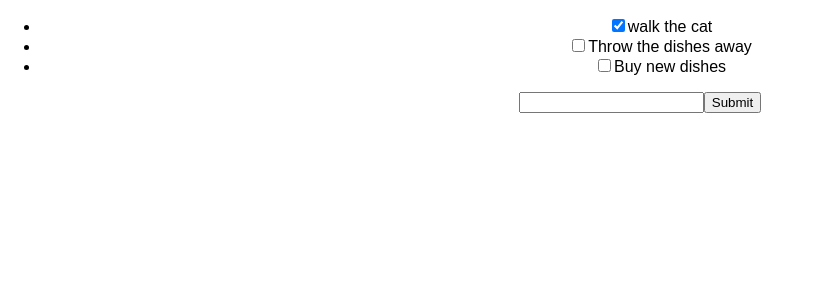
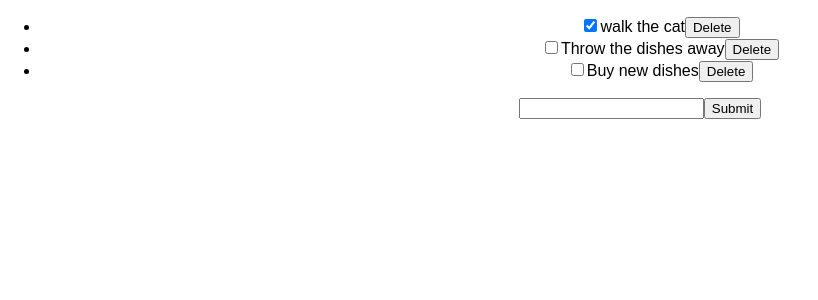
Before and after one commit to rcochrane1993/React-to-do, a React (Create React App) app in the folder react-to-do/: page / in a window 1280 px wide. Shown: the top 300 px of the page, without its empty margins (0-818 px from the left). Built offline with nearby package versions, Linux system fonts and the light colour scheme.

Commit message:
assignment 9 react todo events completed

```diff
--- a/react-to-do/src/App.js
+++ b/react-to-do/src/App.js
@@ -5,6 +5,7 @@ import ToDo from './components/ToDo.js';
 class App extends Component {
   constructor(props) {
     super(props);
+    this.handleClick= this.handleClick.bind(this);
     this.state = {
       todos: [
         { description: 'walk the cat', isCompleted: true},
@@ -30,12 +31,19 @@ class App extends Component {
     todo.isCompleted = todo.isCompleted ? false : true;
     this.setState({todos: todos});
   }
+  deleteTodo(index){
+    const toDoList = this.state.todos.filter(x => x !== this.state.todos[index] );
+    this.setState({todos: toDoList});
+  }
+  handleClick(e){
+    this.deleteTodo(e)
+  }
   render() {
     return (
       <div className="App">
         <ul>
           { this.state.todos.map((todo,index) =>
-            <ToDo key={index} description={ todo.description } isCompleted={todo.isCompleted} toggleComplete={() => this.toggleComplete(index)}/>
+            <ToDo key={index} description={ todo.description } isCompleted={todo.isCompleted} toggleComplete={() => this.toggleComplete(index)} deleteTodo={() => this.deleteTodo(index)} handleClick={() => this.handleClick(index)}/>
           )}
         </ul>
         <form onSubmit={ (e) => this.handleSubmit(e)}>
--- a/react-to-do/src/components/ToDo.js
+++ b/react-to-do/src/components/ToDo.js
@@ -6,6 +6,7 @@ class ToDo extends Component {
       <li>
         <input type="checkbox" checked={this.props.isCompleted} onChange={ this.props.toggleComplete}/>
         <span>{this.props.description}</span>
+        <button onClick={this.props.handleClick}>Delete</button>
       </li>
     );
   }
```
